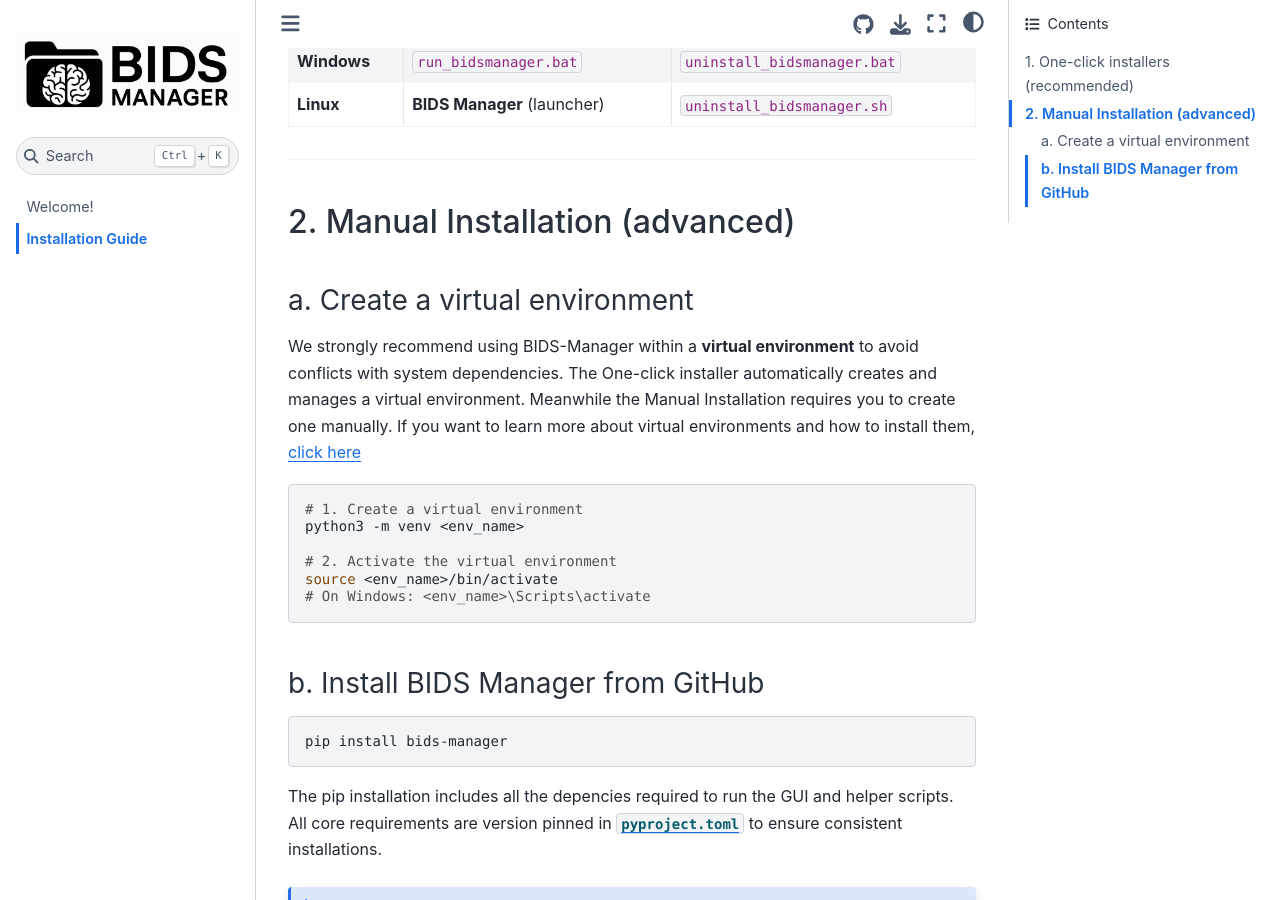
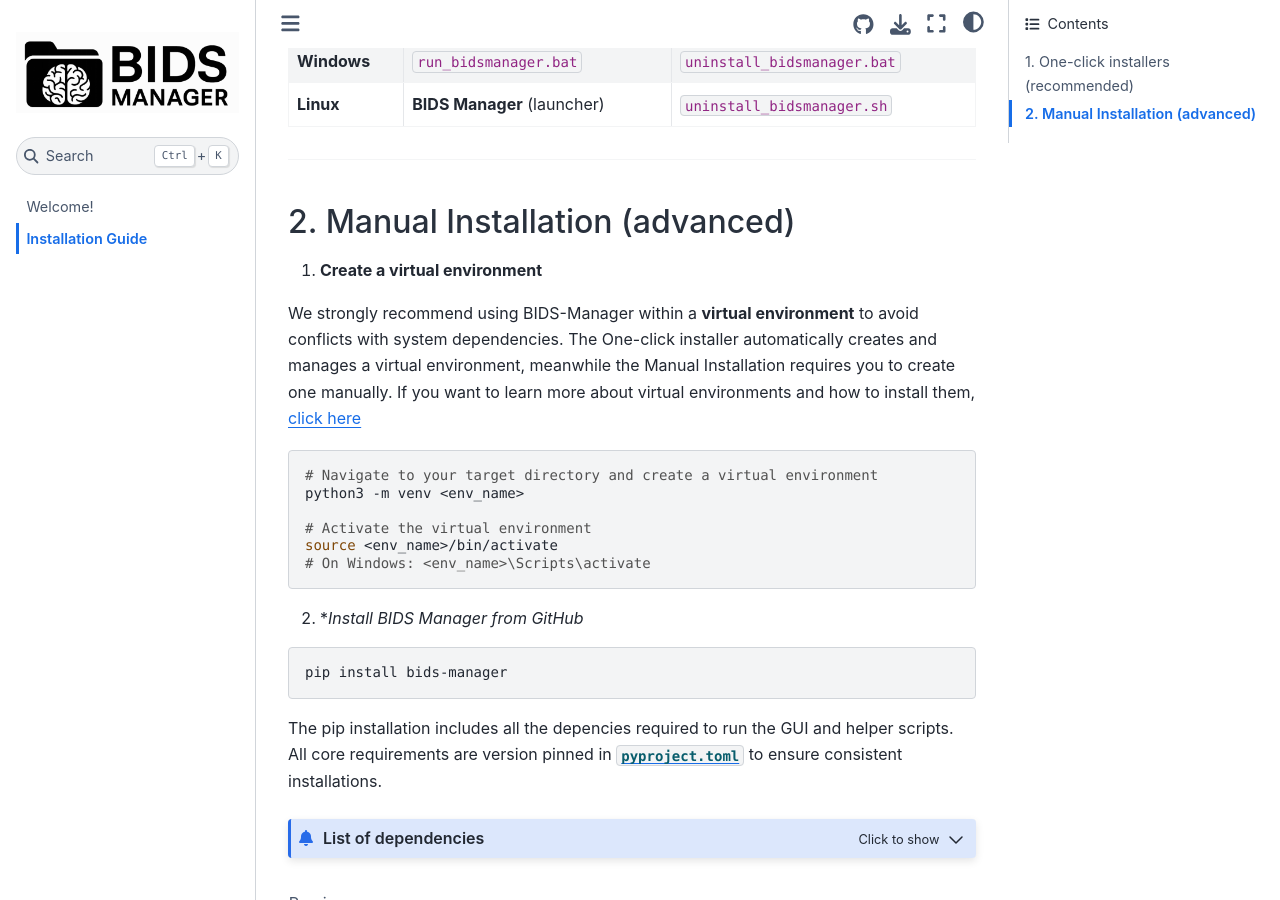
Before and after one commit to alexisbaxman/demo_bids-manager_documentation, a Jupyter Book: the page built from book/installation.md, in a window 1280 px wide and 900 px high, scrolled down 554 px. Built offline with Jupyter Book 1.0.4 settings and Sphinx 7.4.7 and the Sphinx Book theme 1.1.4, drawn with Linux system fonts in a browser that asks for light colours.

Commit message:
Update installation.md

````diff
--- a/book/installation.md
+++ b/book/installation.md
@@ -25,22 +25,22 @@ You can install BIDS-Manager in two ways:
 
 ## 2. Manual Installation (advanced)
 
-### a. Create a virtual environment
+1. **Create a virtual environment**
 
 We strongly recommend using BIDS-Manager within a **virtual environment** to avoid conflicts with system dependencies.
-The One-click installer automatically creates and manages a virtual environment. Meanwhile the Manual Installation requires you to create one manually. If you want to learn more about virtual environments and how to install them, [click here](../extra/environment.md)
+The One-click installer automatically creates and manages a virtual environment, meanwhile the Manual Installation requires you to create one manually. If you want to learn more about virtual environments and how to install them, [click here](../extra/environment.md)
 
 ```bash
-# 1. Create a virtual environment
+# Navigate to your target directory and create a virtual environment
 python3 -m venv <env_name>
 
-# 2. Activate the virtual environment
+# Activate the virtual environment
 source <env_name>/bin/activate
 # On Windows: <env_name>\Scripts\activate
 
 ```
 
-### b. Install BIDS Manager from GitHub
+2. **Install BIDS Manager from GitHub*
 
 ```bash
 pip install bids-manager
````
